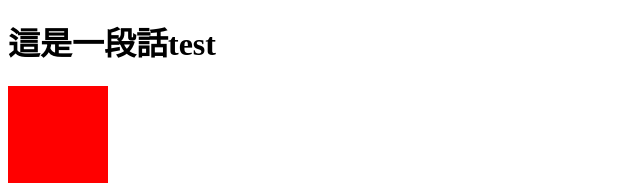
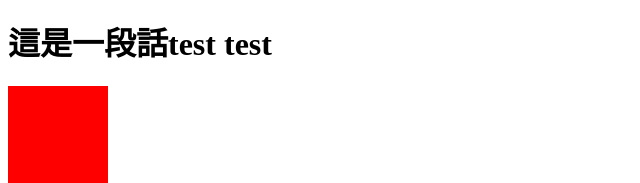
Before and after one commit to fangninglin/Ning, a plain HTML site: page index.html in a window 1280 px wide. Shown: the part 211-394 px from the top of the page, 0-640 px from the left. Drawn offline with Linux system fonts and the light colour scheme.

Commit message:
Update 2021-08-14T15:24:34.872Z

```diff
--- a/index.html
+++ b/index.html
@@ -16,7 +16,7 @@
 
 
 <h1>
-  這是一段話test
+  這是一段話test test
 </h1>
 
 <div class="box"></div>
```
